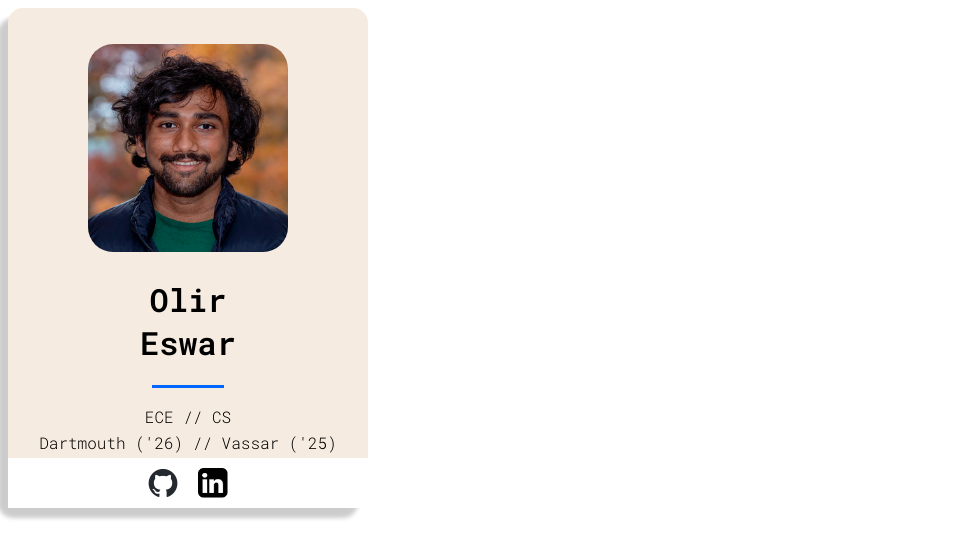
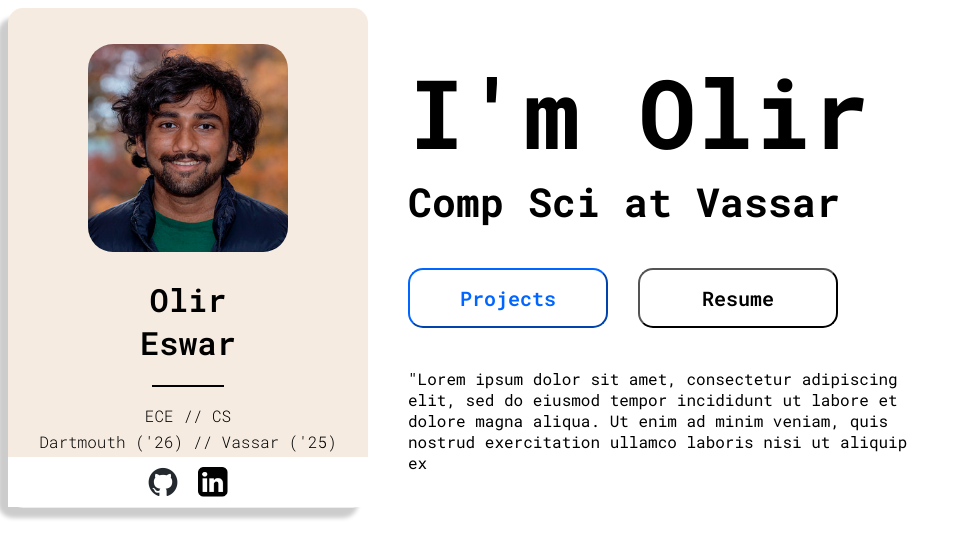
Before and after one commit to OlirEswar/OlirEswar.com, a React (Vite) app: page / in a window 1280 px wide. Shown: the top 558 px of the page, without its empty margins (0-970 px from the left). Built offline with nearby package versions, Linux system fonts and the light colour scheme.

Commit message:
Added styles to bio

```diff
--- a/src/Bio.css
+++ b/src/Bio.css
@@ -0,0 +1,75 @@
+.bio {
+    font-family: "Roboto Mono", monospace;
+    margin: 40px;
+    max-width: 500px;
+}
+
+.bio h1 {
+    font-weight: 700;
+    font-size: 96px;
+    margin-top: 0px;;
+    margin-bottom: 0px;
+}
+
+.bio h2 {
+    font-weight: 700;
+    font-size: 40px;
+    margin-top: 0px;;
+    margin-bottom: 0px;
+}
+
+.bio__buttons {
+    margin: 40px 0px;
+}
+
+#project-button {
+    border-color: #0066FF;
+    background-color: #FFFFFF;
+    font-family: "Roboto Mono", monospace;
+    font-weight: 600;
+    font-size: 20px;
+    color: #0066FF;
+    min-height: 60px;
+    min-width: 200px;
+    border-radius: 15px;
+    margin-right: 15px;
+}
+
+#project-button:hover {
+    border-color: #0066FF;
+    background-color: #0066FF;
+    font-family: "Roboto Mono", monospace;
+    font-weight: 600;
+    font-size: 20px;
+    color: #FFFFFF;
+    min-height: 60px;
+    min-width: 200px;
+    border-radius: 15px;
+    margin-right: 15px;
+}
+
+#resume-button {
+    border-color: #000;
+    background-color: #FFFFFF;
+    font-family: "Roboto Mono", monospace;
+    font-weight: 600;
+    font-size: 20px;
+    color: #000;
+    min-height: 60px;
+    min-width: 200px;
+    border-radius: 15px;
+    margin-left: 15px;
+}
+
+#resume-button:hover {
+    border-color: #000;
+    background-color: #0066FF;
+    font-family: "Roboto Mono", monospace;
+    font-weight: 600;
+    font-size: 20px;
+    color: #FFFFFF;
+    min-height: 60px;
+    min-width: 200px;
+    border-radius: 15px;
+    margin-left: 15px;
+}
--- a/src/Bio.jsx
+++ b/src/Bio.jsx
@@ -2,8 +2,18 @@ import "./Bio.css";
 
 function Bio() {
   return (
-    <div>
-      <h1>Hello</h1>
+    <div className="bio">
+      <h1>I'm Olir</h1>
+      <h2>Comp Sci at Vassar</h2>
+      <div className="bio__buttons">
+        <button id="project-button">Projects</button>
+        <button id="resume-button">Resume</button>
+      </div>
+      <p>
+        "Lorem ipsum dolor sit amet, consectetur adipiscing elit, sed do eiusmod
+        tempor incididunt ut labore et dolore magna aliqua. Ut enim ad minim
+        veniam, quis nostrud exercitation ullamco laboris nisi ut aliquip ex{" "}
+      </p>
     </div>
   );
 }
--- a/src/ProfileCard.css
+++ b/src/ProfileCard.css
@@ -1,7 +1,8 @@
 .profile-card {
     background-color: #F5EBE0;
     text-align: center;
-    width: 360px;
+    min-width: 360px;
+    max-height: 500px;
     box-shadow: -10px 10px 4px rgba(0, 0, 0, 0.2);
     border-radius: 15px;
 }
@@ -13,8 +14,8 @@ img {
 
 hr {
     border: none;
-    height: 3px;
-    background-color: #0066FF;
+    height: 2px;
+    background-color: #000;
     margin: 5% 40%;
   }
 
--- a/src/index.css
+++ b/src/index.css
@@ -1,4 +1,4 @@
-:root {
+/*:root {
   font-family: Inter, system-ui, Avenir, Helvetica, Arial, sans-serif;
   line-height: 1.5;
   font-weight: 400;
@@ -11,4 +11,8 @@
   text-rendering: optimizeLegibility;
   -webkit-font-smoothing: antialiased;
   -moz-osx-font-smoothing: grayscale;
+}*/
+
+.main-container {
+  display: flex;
 }
--- a/src/main.jsx
+++ b/src/main.jsx
@@ -1,10 +1,14 @@
 import React from "react";
 import ReactDOM from "react-dom/client";
 import ProfileCard from "./ProfileCard.jsx";
-//import "./index.css";
+import Bio from "./Bio.jsx";
+import "./index.css";
 
 ReactDOM.createRoot(document.getElementById("root")).render(
   <React.StrictMode>
-    <ProfileCard />
+    <div className="main-container">
+      <ProfileCard />
+      <Bio />
+    </div>
   </React.StrictMode>
 );
```
